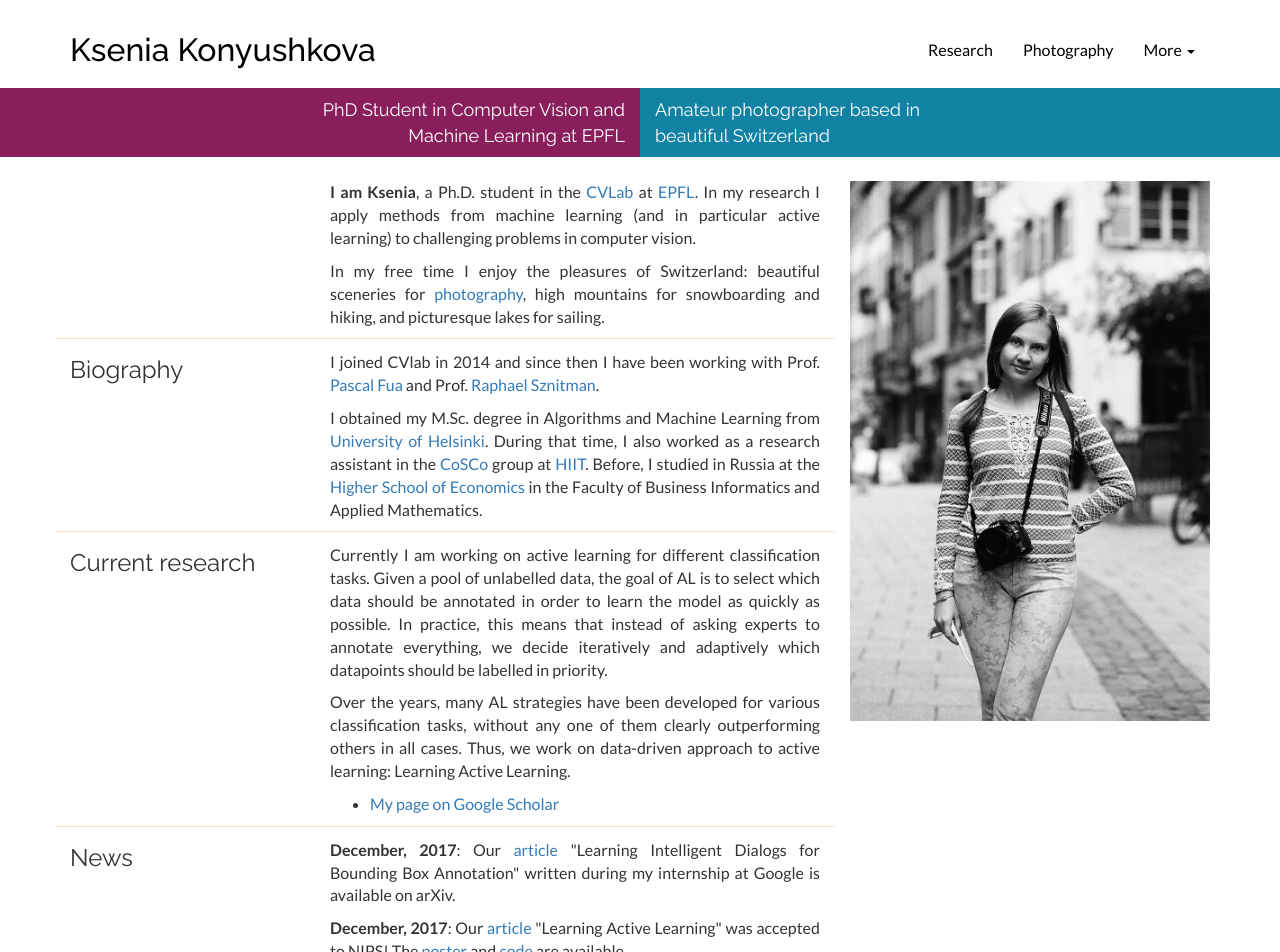
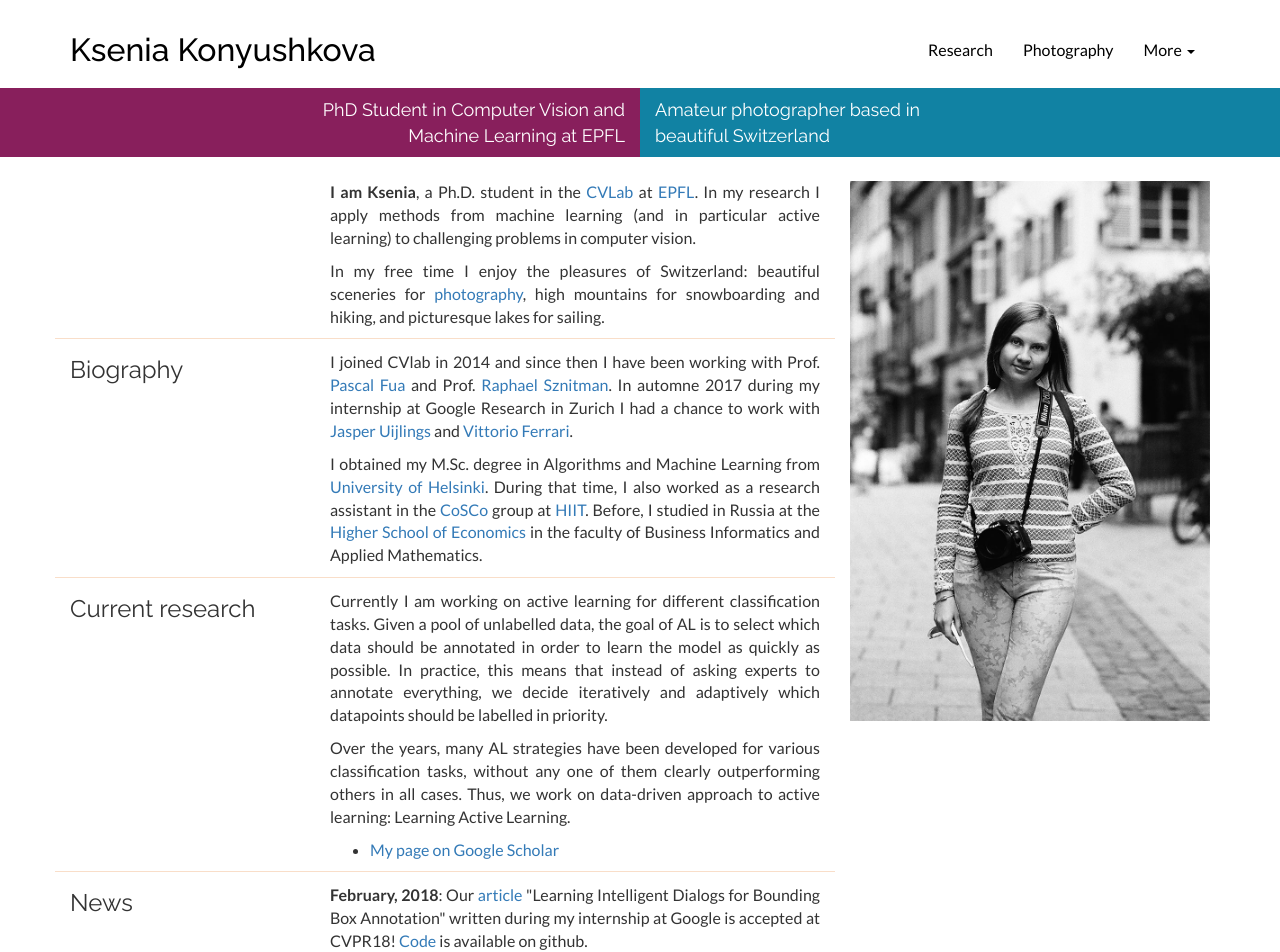
Before and after one commit to ksenia-konyushkova/ksyu-web, a Jekyll site: the page built from index.html, in a window 1280 px wide and 1400 px high. Shown: the top 952 px of the window. Built offline with Jekyll 4.4.1, drawn with Linux system fonts in a browser that asks for light colours; nearby versions of some CDN libraries.

Commit message:
cvpr18 accepted

```diff
--- a/index.html
+++ b/index.html
@@ -24,12 +24,12 @@ In my research I apply methods from machine learning (and in particular active l
       </div>
       <div class="col-md-8 justified">
         <p>
-I joined CVlab in 2014 and since then I have been working with Prof. <a href="https://people.epfl.ch/pascal.fua/bio?lang=en">Pascal Fua</a> and Prof. <a href="http://www.artorg.unibe.ch/research/otl/group_members/persons/prof_dr_sznitman_raphael/index_eng.html">Raphael Sznitman</a>.
+I joined CVlab in 2014 and since then I have been working with Prof. <a href="https://people.epfl.ch/pascal.fua/bio?lang=en">Pascal Fua</a> and Prof. <a href="http://www.artorg.unibe.ch/research/otl/group_members/persons/prof_dr_sznitman_raphael/index_eng.html">Raphael Sznitman</a>. In automne 2017 during my internship at Google Research in Zurich I had a chance to work with <a href="https://research.google.com/pubs/JasperUijlings.html">Jasper Uijlings</a> and <a href="https://research.google.com/pubs/105461.html">Vittorio Ferrari</a>.
         </p>
         <p>
 I obtained my M.Sc. degree in Algorithms and Machine Learning from <a href="https://www.helsinki.fi/en">University of Helsinki</a>.
 During that time, I also worked as a research assistant in the <a href="https://www.hiit.fi/complex-systems-computation">CoSCo</a> group at <a href="https://www.hiit.fi/">HIIT</a>.
-Before, I studied in Russia at the <a href="https://www.hse.ru/en/">Higher School of Economics</a> in the Faculty of Business Informatics and Applied Mathematics.
+Before, I studied in Russia at the <a href="https://www.hse.ru/en/">Higher School of Economics</a> in the faculty of Business Informatics and Applied Mathematics.
         </p>
       </div>
     </div>
@@ -57,7 +57,7 @@ Over the years, many AL strategies have been developed for various classificatio
       </div>
       <div class="col-md-8 justified">
         <p>
-          <strong>December, 2017</strong>: Our <a href="https://arxiv.org/abs/1712.08087">article</a> "Learning Intelligent Dialogs for Bounding Box Annotation" written during my internship at Google is available on arXiv.
+          <strong>February, 2018</strong>: Our <a href="https://arxiv.org/abs/1712.08087">article</a> "Learning Intelligent Dialogs for Bounding Box Annotation" written during my internship at Google is accepted at CVPR18! <a href="https://github.com/google/intelligent_annotation_dialogs">Code</a> is available on github.
         </p>
         <p>
           <strong>December, 2017</strong>: Our <a href="http://papers.nips.cc/paper/7010-learning-active-learning-from-data">article</a> "Learning Active Learning" was accepted to NIPS! The <a href="https://drive.google.com/file/d/1Mx45sFHG5cOPMHmEF6u_CmxVG-_7TPKe/view?usp=sharing">poster</a> and <a href="https://github.com/ksenia-konyushkova/LAL">code</a> are available.
```
